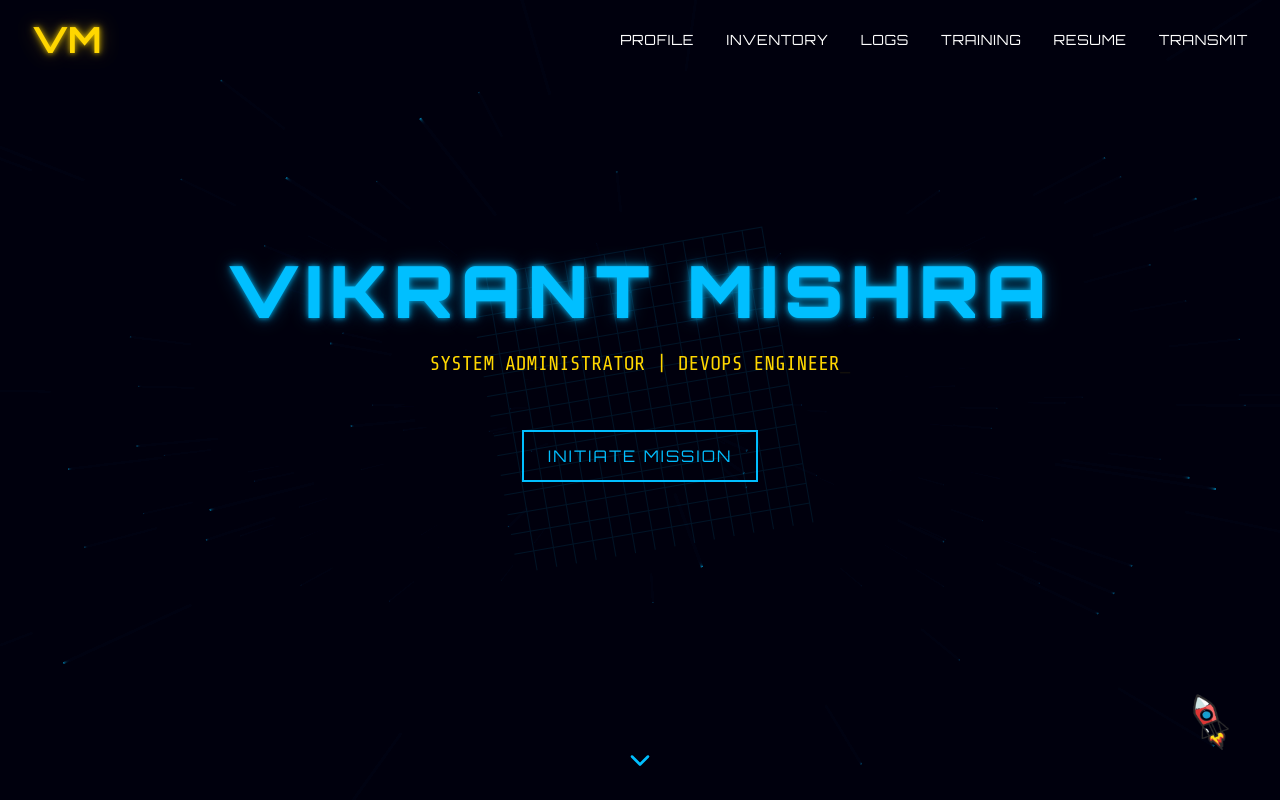
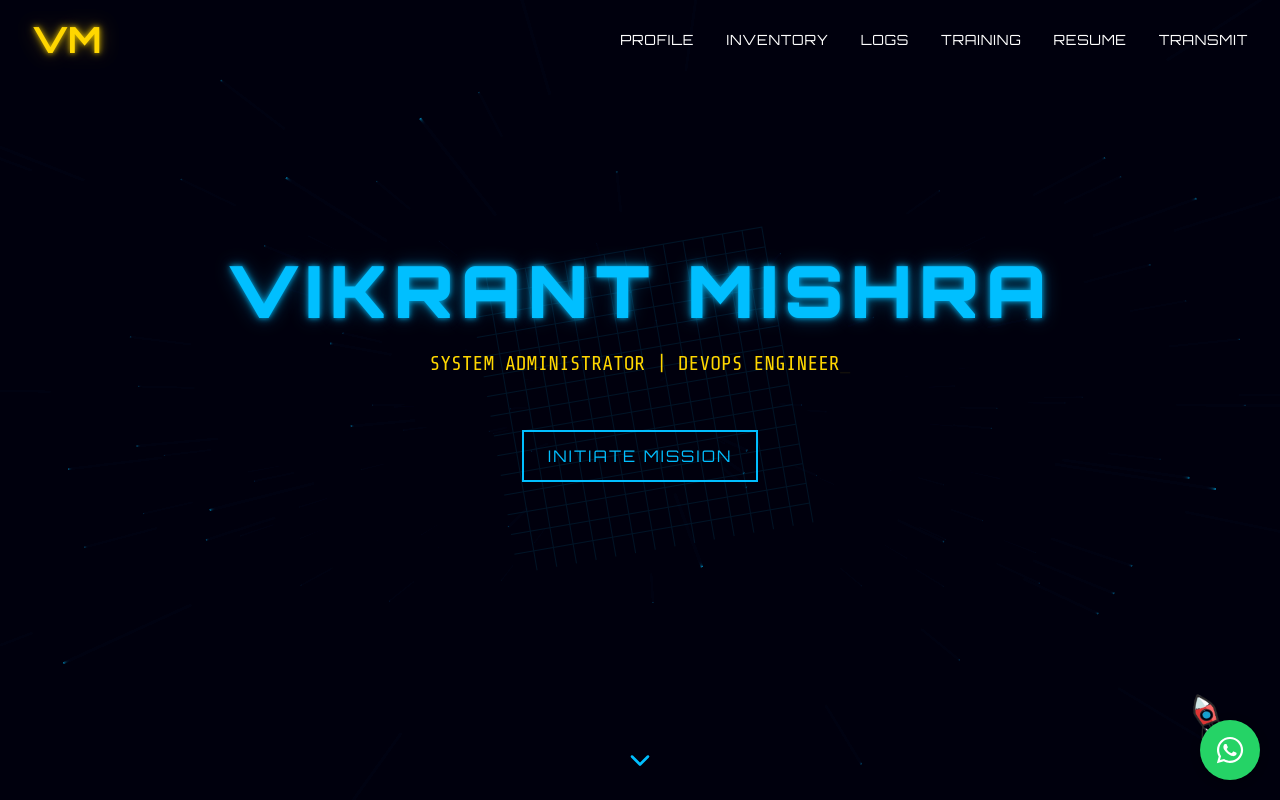
Before and after one commit to vikrant41/my-portfolio, a React (Vite) app: page / in a window 1280 px wide. Shown: the top 800 px of the page. Built offline with nearby package versions, Linux system fonts and the light colour scheme.

Commit message:
Update App.jsx

```diff
--- a/src/App.jsx
+++ b/src/App.jsx
@@ -12,6 +12,7 @@ import Experience from '@/components/Experience';
 import Education from '@/components/Education';
 import { Toaster } from 'react-hot-toast';
 import { ParallaxProvider } from 'react-scroll-parallax';
+import WhatsAppFloat from '@/components/WhatsAppFloat'; // ✅ Added import
 
 function App() {
   return (
@@ -43,7 +44,11 @@ function App() {
           <Contact />
         </main>
 
+        {/* Toast notifications */}
         <Toaster />
+
+        {/* ✅ WhatsApp Floating Button */}
+        <WhatsAppFloat />
       </div>
     </ParallaxProvider>
   );
```
